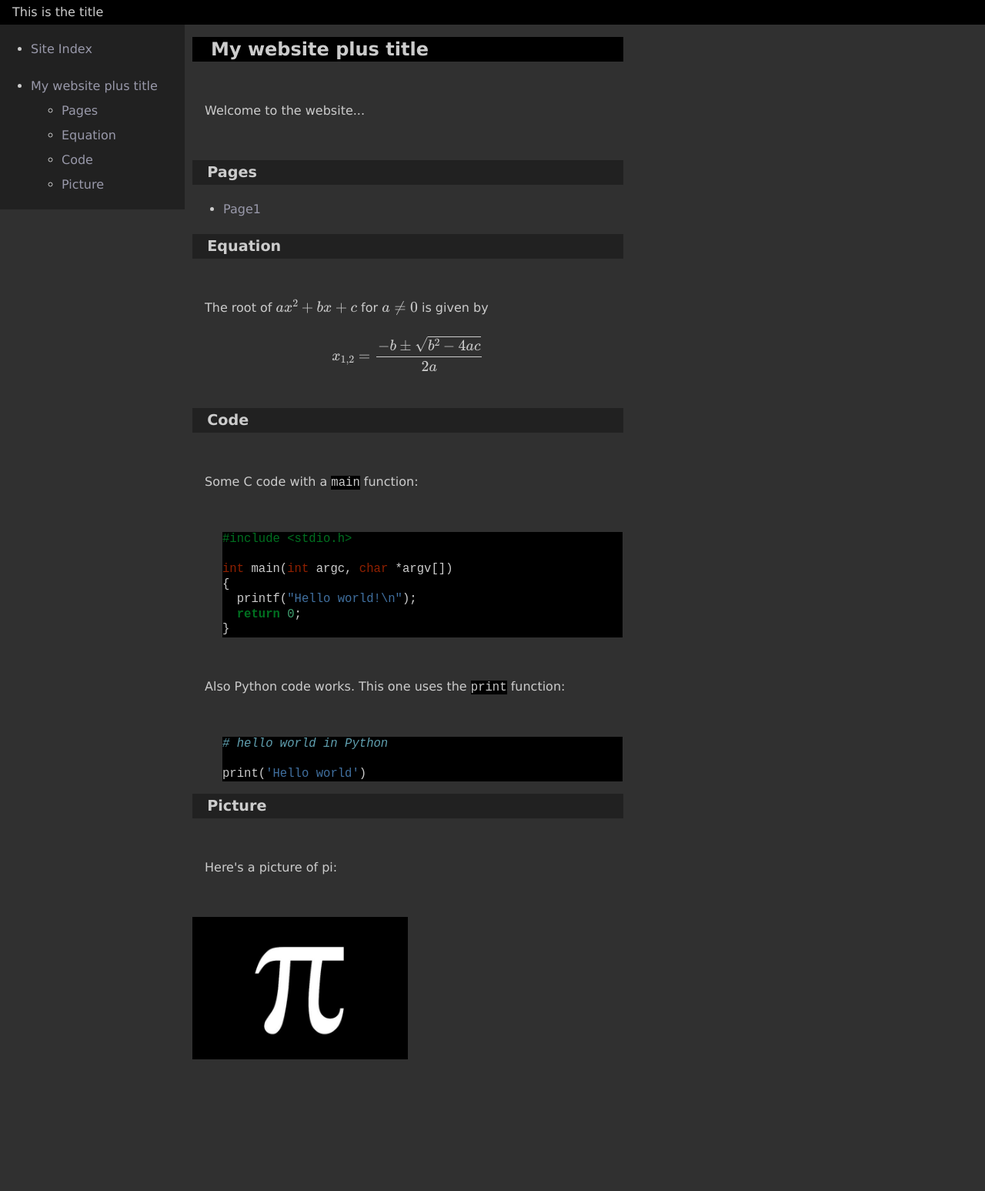
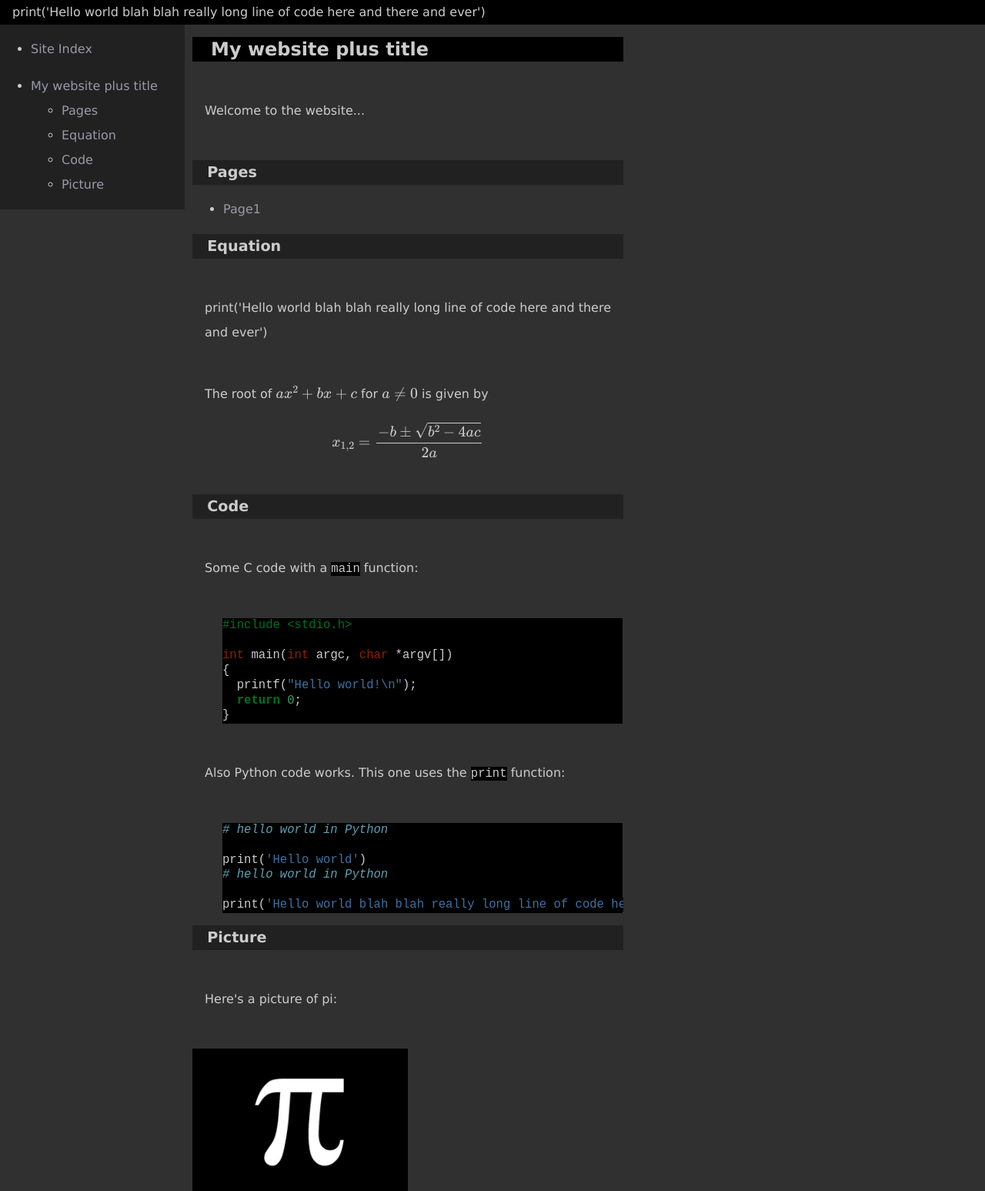
Before and after one commit to oscarbenjamin/webtemplate, a plain HTML site: page docs/index.html in a window 1280 px wide. Shown: the whole page at 77% size. Before the commit the page ends 1376 px from the top, so only its background shows below. Drawn offline with nearby package versions, Linux system fonts and the light colour scheme; some packages are replaced by stand-ins of ours.

Commit message:
testing 78char length

```diff
--- a/docs/index.html
+++ b/docs/index.html
@@ -50,7 +50,7 @@ code > span.in { color: #60a0b0; font-weight: bold; font-style: italic; } /* Inf
 </head>
   <body>
     <div id="header">
-        This is the title
+        print('Hello world blah blah really long line of code here and there and ever')
     </div>
     <div id="TOC">
       <ul><li><a href="index.html">Site Index</a></li></ul>
@@ -71,6 +71,9 @@ code > span.in { color: #60a0b0; font-weight: bold; font-style: italic; } /* Inf
 <li><a href="page1.html">Page1</a></li>
 </ul>
 <h2 id="equation">Equation</h2>
+<p>print('Hello world blah blah really long line of code here and there and ever')
+</p>
+
 <p>The root of <span class="math inline">\(ax^2 + bx + c\)</span> for <span class="math inline">\(a \neq 0\)</span> is given by <span class="math display">\[
   x_{1,2} = \frac{-b \pm \sqrt{b^2 - 4ac}}{2a}
 \]</span></p>
@@ -86,7 +89,10 @@ code > span.in { color: #60a0b0; font-weight: bold; font-style: italic; } /* Inf
 <p>Also Python code works. This one uses the <code>print</code> function:</p>
 <div class="sourceCode"><pre class="sourceCode python"><code class="sourceCode python"><span class="co"># hello world in Python</span>
 
-<span class="bu">print</span>(<span class="st">&#39;Hello world&#39;</span>)</code></pre></div>
+<span class="bu">print</span>(<span class="st">&#39;Hello world&#39;</span>)</code>
+<code class="sourceCode python"><span class="co"># hello world in Python</span>
+
+<span class="bu">print</span>(<span class="st">&#39;Hello world blah blah really long line of code here and there and ever&#39;</span>)</code></pre></div>
 <h2 id="picture">Picture</h2>
 <p>Here's a picture of pi:</p>
 <div class="figure">
--- a/docs/style.css
+++ b/docs/style.css
@@ -62,6 +62,7 @@ pre{
 }
 code{
   background-color: #000000;
+//  padding: 0 5px;
   font-size: 120%;
 }
 math{
```
